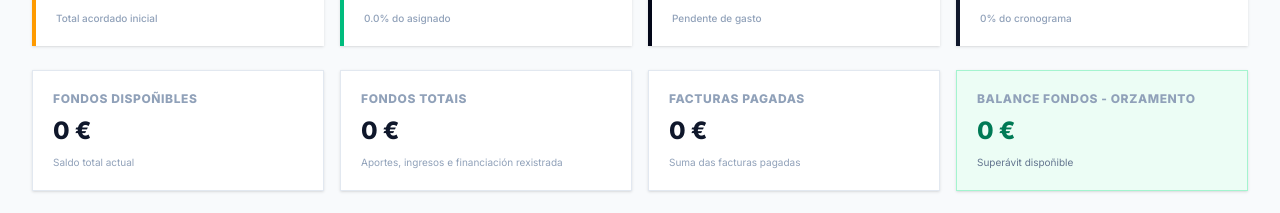
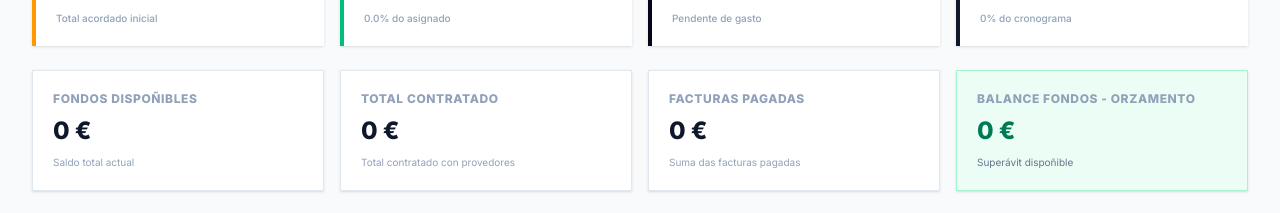
Before and after one commit to XoanCarreira/gestor-de-reforma-de-vivienda, a React (Vite) app: page / in a window 1280 px wide. Shown: the part 237-450 px from the top of the page. Built offline with nearby package versions, Linux system fonts and the light colour scheme.

Commit message:
Engade explicacións funcionamento seccións. Inclue KPI total contratado.

```diff
--- a/src/App.tsx
+++ b/src/App.tsx
@@ -33,18 +33,6 @@ export default function App() {
 
   // PWA Register inside component lifecycle as well
   useEffect(() => {
-    // Service Worker registration
-    if ('serviceWorker' in navigator) {
-      window.addEventListener('load', () => {
-        navigator.serviceWorker.register(`${import.meta.env.BASE_URL}service-worker.js`)
-          .then((reg) => {
-            logEvent('[PWA] Service Worker rexistrado exitosamente con alcance: ' + reg.scope);
-          })
-          .catch((err) => {
-            logEvent('[PWA] Erro no rexistro de Service Worker: ' + err);
-          });
-      });
-    }
 
     // Initial database load
     initData();
--- a/src/components/BudgetSection.tsx
+++ b/src/components/BudgetSection.tsx
@@ -125,8 +125,9 @@ export default function BudgetSection({
       {/* Header and Add Button */}
       <div className="flex flex-col sm:flex-row sm:items-center sm:justify-between gap-4 bg-white border border-slate-200 p-5 rounded-none shadow-sm">
         <div>
-          <h2 className="text-sm font-black text-slate-900 uppercase tracking-widest">Control de Presuposto</h2>
-          <p className="text-xs text-slate-500 mt-1">Sigue as desviacions e xestiona as partidas da tua reforma.</p>
+          <h2 className="text-sm font-black text-slate-900 uppercase tracking-widest">Control do Orzamento</h2>
+          <p className="text-xs text-slate-500 mt-1">Inclue aquí as distintas partidas do orzamento para facer un seguimento individual de cada unha. O total destas partidas móstrase no dashboard como <i>Orzamento Total</i>.</p>
+          <p className="text-xs text-slate-500 mt-1">Aquí so deberías incluir a cantidade asignada a cada partida. Os pagos débense rexistrar na súa propia sección.</p>
         </div>
         <button
           onClick={() => setIsAdding(!isAdding)}
--- a/src/components/Dashboard.tsx
+++ b/src/components/Dashboard.tsx
@@ -103,7 +103,7 @@ export default function Dashboard({
                       </span>
                     </div>
                     <span className="text-[11px] text-slate-500 mt-1">
-                      Límite: {new Date(m.dueDate).toLocaleDateString('es-ES')} (Hace {Math.round((new Date(TODAY_STR).getTime() - new Date(m.dueDate).getTime()) / (1000 * 60 * 60 * 24))} días)
+                      Límite: {new Date(m.dueDate).toLocaleDateString('es-ES')} (Fai {Math.round((new Date(TODAY_STR).getTime() - new Date(m.dueDate).getTime()) / (1000 * 60 * 60 * 24))} días)
                     </span>
                   </li>
                 ))}
@@ -115,7 +115,7 @@ export default function Dashboard({
 
       {/* KPI Cards Grid */}
       <div className="grid grid-cols-2 lg:grid-cols-4 gap-4">
-        {/* KPI 1 */}
+        {/* KPI Orzamento Total */}
         <div className="p-5 bg-white border-l-4 border-amber-500 shadow-sm flex flex-col justify-between">
           <div>
             <p className="text-xs font-black text-slate-400 uppercase tracking-wider">Orzamento Total</p>
@@ -126,7 +126,7 @@ export default function Dashboard({
           <span className="text-[10px] font-medium text-slate-400 mt-2 block">Total acordado inicial</span>
         </div>
 
-        {/* KPI 2 */}
+        {/* KPI Total executado */}
         <div className="p-5 bg-white border-l-4 border-emerald-500 shadow-sm flex flex-col justify-between">
           <div>
             <p className="text-xs font-black text-slate-400 uppercase tracking-wider">Investido / Executado</p>
@@ -139,7 +139,7 @@ export default function Dashboard({
           </span>
         </div>
 
-        {/* KPI 3 */}
+        {/* KPI Pendente executar */}
         <div className={`p-5 border-l-4 shadow-sm flex flex-col justify-between ${remainingBudget < 0 ? 'bg-red-50 border-red-500' : 'bg-white border-slate-950'
           }`}>
           <div>
@@ -153,7 +153,7 @@ export default function Dashboard({
           </span>
         </div>
 
-        {/* KPI 4 */}
+        {/* KPI Avance de Obra */}
         <div className="p-5 bg-white border-l-4 border-slate-900 shadow-sm flex flex-col justify-between">
           <div>
             <p className="text-xs font-black text-slate-400 uppercase tracking-wider">Avance de Obra</p>
@@ -167,19 +167,23 @@ export default function Dashboard({
         </div>
       </div>
 
-      {/* KPI Fondos dispoñibles logo de pagos */}
       <div className="grid grid-cols-1 md:grid-cols-4 gap-4">
+        {/* KPI Fondos dispoñibles logo de pagos */}
         <div className="p-5 bg-white border border-slate-200 shadow-sm rounded-none">
           <p className="text-xs font-black text-slate-400 uppercase tracking-wider">Fondos dispoñibles</p>
           <p className="text-2xl font-black text-slate-900 mt-2">{(totalFunds - totalSpent).toLocaleString('es-ES')} €</p>
           <span className="text-[10px] text-slate-400 mt-2 block">Saldo total actual</span>
         </div>
 
-        {/* Suma de fondos aportados*/}
-        <div className="p-5 bg-white border border-slate-200 shadow-sm rounded-none">
-          <p className="text-xs font-black text-slate-400 uppercase tracking-wider">Fondos totais</p>
-          <p className="text-2xl font-black text-slate-900 mt-2">{totalFunds.toLocaleString('es-ES')} €</p>
-          <span className="text-[10px] text-slate-400 mt-2 block">Aportes, ingresos e financiación rexistrada</span>
+        {/* Total contratado a provedores*/}
+        <div className={'p-5 bg-white border border-slate-200 shadow-sm rounded-none'}>
+          <p className="text-xs font-black text-slate-400 uppercase tracking-wider">Total contratado</p>
+          <p className={'text-2xl font-black text-slate-900 mt-2'}>
+            {totalContracted.toLocaleString('es-ES')} €
+          </p>
+          <span className="text-[10px] text-slate-400 mt-2 block">
+            Total contratado con provedores
+          </span>
         </div>
 
         {/* Suma das facturas pagadas */}
--- a/src/components/SuppliersSection.tsx
+++ b/src/components/SuppliersSection.tsx
@@ -28,7 +28,7 @@ export default function SuppliersSection({
   const [rating, setRating] = useState('5');
   const [notes, setNotes] = useState('');
 
-  // Estado para ver o proveedor en detalle
+  // Estado para ver o provedor en detalle
   const [viewSupplier, setViewSupplier] = useState<Supplier | null>(null);
 
   const handleSaveAdd = (e: React.FormEvent) => {
@@ -105,22 +105,24 @@ export default function SuppliersSection({
       {/* Header and Add Button */}
       <div className="flex flex-col sm:flex-row sm:items-center sm:justify-between gap-4 bg-white border border-slate-200 p-5 rounded-none shadow-sm">
         <div>
-          <h2 className="text-sm font-black text-slate-900 uppercase tracking-widest">Xestión de Proveedores</h2>
-          <p className="text-xs text-slate-500 mt-1">Administra os contratistas da obra, pagos e orzamentos cerrados.</p>
+          <h2 className="text-sm font-black text-slate-900 uppercase tracking-widest">Xestión de Provedores</h2>
+          <p className="text-xs text-slate-500 mt-1">Xestiona os teus provedores e o contratado con cada un deles. O total destas contratacións móstrase no dashboard como <i>Total Contratado</i>.</p>
+          <p className="text-xs text-slate-500 mt-1">Aquí so deberías incluir a cantidade contratada con cada provedor. Os pagos débense rexistrar na súa propia sección.</p>
+
         </div>
         <button
           onClick={() => { setIsAdding(!isAdding); resetForm(); }}
           className="flex items-center gap-1.5 px-4 py-2.5 bg-slate-900 hover:bg-slate-800 text-white font-black rounded-none transition-all active:scale-95 text-xs uppercase tracking-wider shadow"
         >
           {isAdding ? <X className="w-4 h-4" /> : <Plus className="w-4 h-4" />}
-          <span>{isAdding ? 'Cancelar' : 'Novo Proveedor'}</span>
+          <span>{isAdding ? 'Cancelar' : 'Novo Provedor'}</span>
         </button>
       </div>
 
       {/* Add Form (Expandable) */}
       {isAdding && (
         <form onSubmit={handleSaveAdd} className="p-5 bg-white border border-slate-200 shadow-sm rounded-none space-y-4 animate-fadeIn">
-          <h3 className="font-black text-slate-900 text-xs uppercase tracking-wider">Rexistrar Novo Proveedor</h3>
+          <h3 className="font-black text-slate-900 text-xs uppercase tracking-wider">Rexistrar Novo Provedor</h3>
           <div className="grid grid-cols-1 sm:grid-cols-2 gap-4">
             <div>
               <label className="block text-xs font-black text-slate-500 uppercase mb-1 tracking-wider">Nome Comercial / Empresa</label>
@@ -158,7 +160,7 @@ export default function SuppliersSection({
               <label className="block text-xs font-black text-slate-500 uppercase mb-1 tracking-wider">Correo Electrónico</label>
               <input
                 type="email"
-                placeholder="proveedor@email.com"
+                placeholder="provedor@email.com"
                 value={email}
                 onChange={e => setEmail(e.target.value)}
                 className="w-full px-3 py-2 bg-slate-50 border border-slate-200 rounded-none text-slate-900 placeholder:text-slate-400 text-sm focus:border-slate-900 focus:ring-0 outline-none transition-colors"
@@ -213,7 +215,7 @@ export default function SuppliersSection({
               type="submit"
               className="px-4 py-2 bg-slate-900 hover:bg-slate-800 text-white font-black rounded-none text-xs sm:text-sm active:scale-95 transition-all uppercase tracking-wider"
             >
-              Gardar Proveedor
+              Gardar Provedor
             </button>
           </div>
         </form>
@@ -355,7 +357,7 @@ export default function SuppliersSection({
                         <button
                           onClick={() => setViewSupplier(sup)}
                           className="p-1.5 text-slate-400 hover:text-green-600 bg-slate-50 hover:bg-slate-100 rounded-none transition-all active:scale-90"
-                          title="Ver Proveedor"
+                          title="Ver Provedor"
                         >
                           <Eye className="w-3.5 h-3.5" />
                         </button>
```
